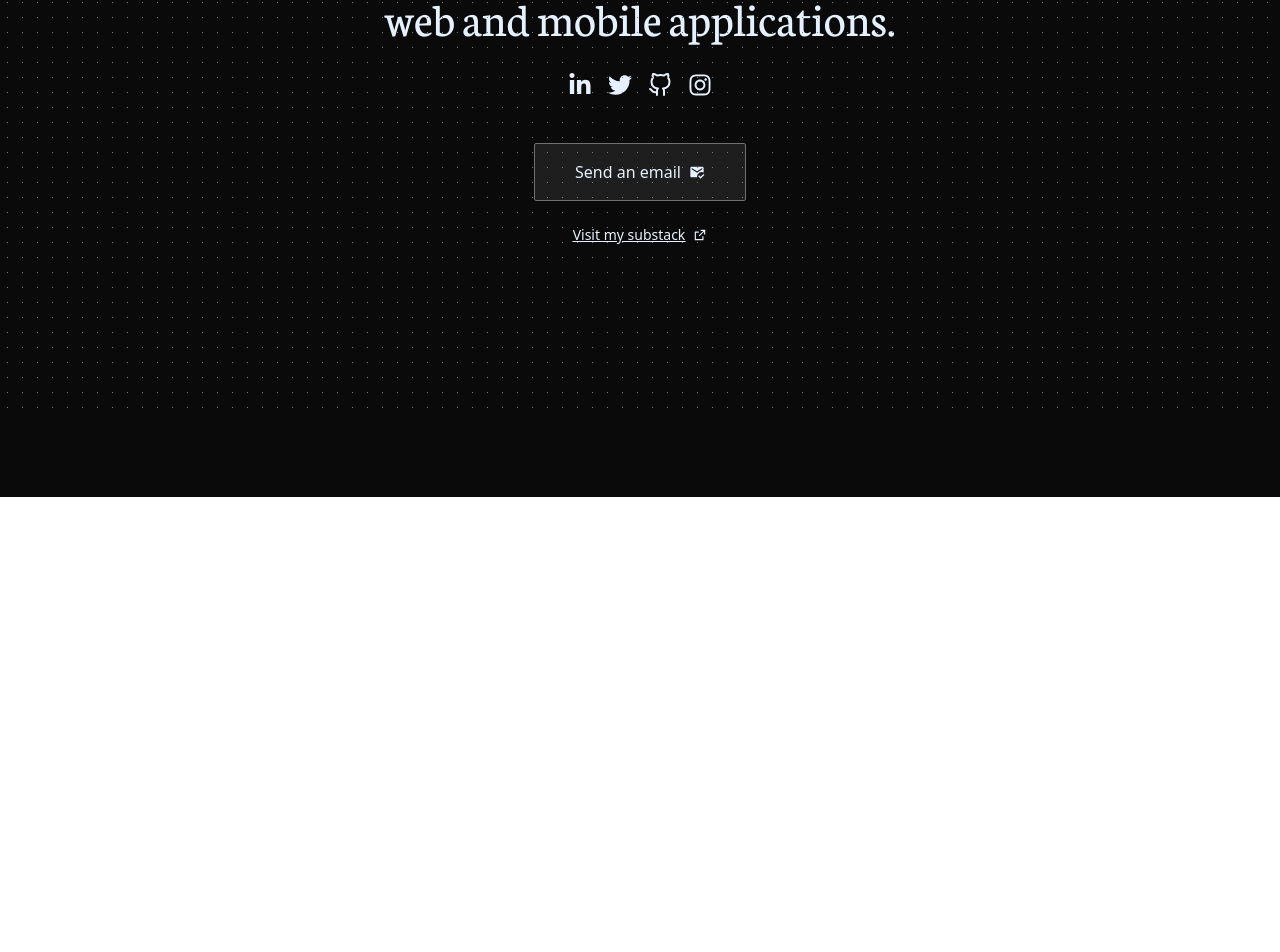
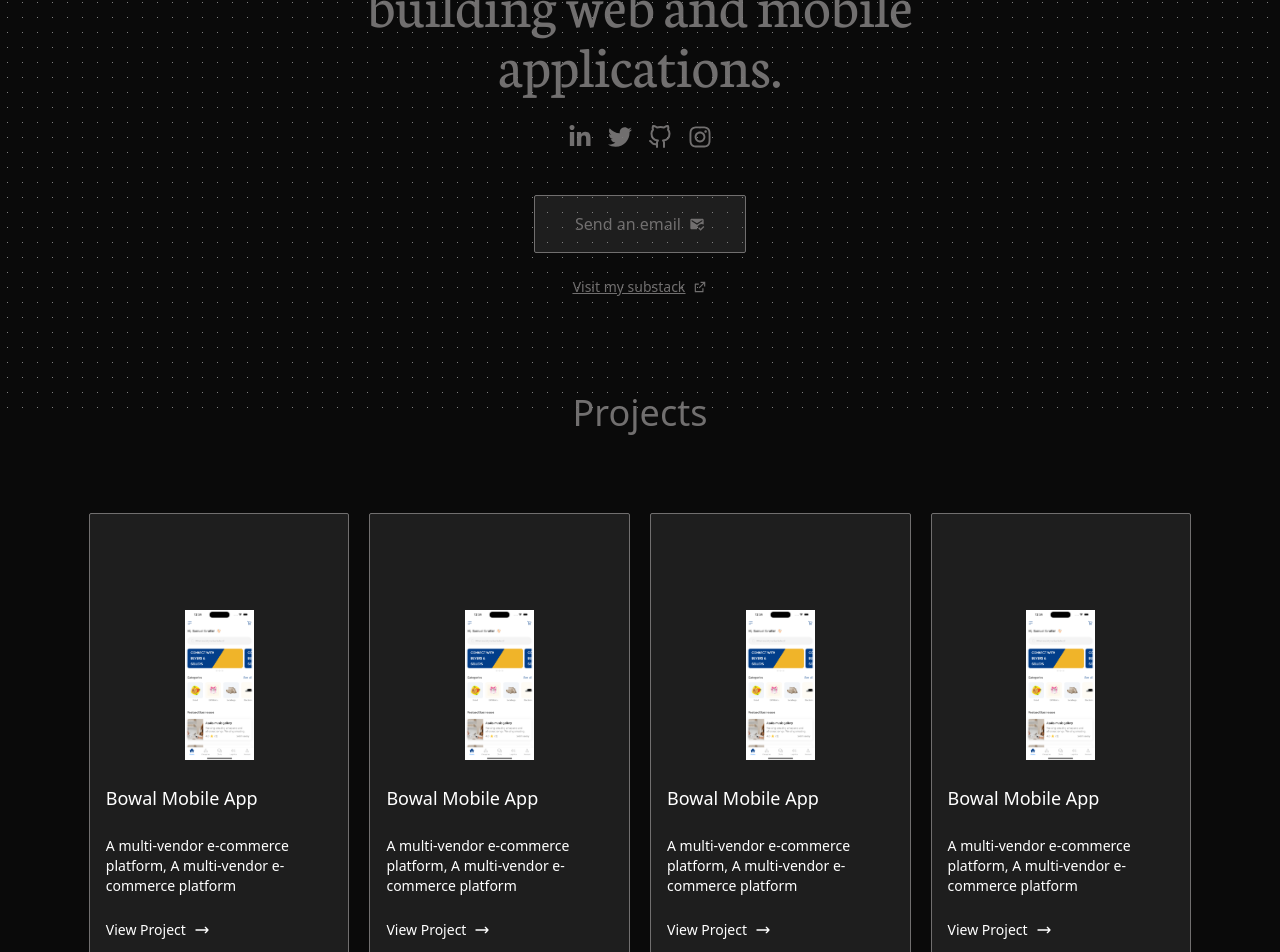
Before and after one commit to kokombo/PersonalSite, a React (Vite) app: page / in a window 1280 px wide. Shown: the part 380-1332 px from the top of the page. Before the commit the page ends 877 px from the top, so only its background shows below. Built offline with nearby package versions, Linux system fonts and the light colour scheme.

Commit message:
project cards

```diff
--- a/src/components/NavigationBar.tsx
+++ b/src/components/NavigationBar.tsx
@@ -8,13 +8,13 @@ const NavigationBar = () => {
         <div>
           <Link
             to="/"
-            className="dark:text-secondary text-black font-NeutonRegular text-lg hover:underline "
+            className="dark:text-gray text-black font-NeutonRegular text-lg hover:underline "
           >
             Home
           </Link>
         </div>
 
-        <div className="dark:text-secondary text-black flex gap-10 items-center font-NeutonRegular text-lg">
+        <div className="dark:text-gray text-black flex gap-10 items-center font-NeutonRegular text-lg">
           <NavLink to="/about" className={"hover:underline"}>
             About
           </NavLink>
--- a/src/components/Project.jsx
+++ /dev/null
@@ -1,13 +0,0 @@
-import React from "react";
-
-const Project = () => {
-  return (
-    <article className="border-[1px] border-gray flex flex-col items-start h-48 rounded-sm">
-      <img />
-      <h2></h2>
-      <p></p>
-    </article>
-  );
-};
-
-export default Project;
--- /dev/null
+++ b/src/components/Project.tsx
@@ -0,0 +1,22 @@
+import { HiOutlineArrowNarrowRight } from "react-icons/hi";
+import { projectType } from "../types/types";
+import { Link } from "react-router-dom";
+
+const Project = ({ title, description, image }: projectType) => {
+  return (
+    <article className="border-[1px] border-gray flex flex-col items-start gap-6 pt-24 pb-8 px-4 rounded-sm text-white dark:bg-grey">
+      <div className="h-[150px] w-full">
+        <img src={image} className="h-full w-full object-contain" />
+      </div>
+
+      <h2 className="text-lg">{title} </h2>
+      <p className="text-sm">{description}</p>
+      <Link to="" className="flex items-center gap-2 hover:text-gray">
+        <p className="text-sm">View Project</p>
+        <HiOutlineArrowNarrowRight />
+      </Link>
+    </article>
+  );
+};
+
+export default Project;
--- a/src/components/index.ts
+++ b/src/components/index.ts
@@ -1,4 +1,5 @@
 import NavigationBar from "./NavigationBar";
 import Icons from "./Icons";
+import Project from "./Project";
 
-export { NavigationBar, Icons };
+export { NavigationBar, Icons, Project };
--- /dev/null
+++ b/src/constant/images.ts
@@ -0,0 +1,3 @@
+import bowal_home from "../assets/images/bowal_home.png";
+
+export default { bowal_home };
--- /dev/null
+++ b/src/constant/index.ts
@@ -0,0 +1,3 @@
+import images from "./images";
+
+export { images };
--- a/src/containers/Header.tsx
+++ b/src/containers/Header.tsx
@@ -5,13 +5,12 @@ import { MdMarkEmailRead } from "react-icons/md";
 
 const Header = () => {
   return (
-    <header className="dark:bg-black bg-white h-screen w-full flex justify-center px-[6.94%]">
-      <div className="dot-background">
-        <div className="dark:text-secondary text-black flex flex-col items-center text-center gap-4 mt-[200px]">
+    <header className=" flex justify-center items-center py-12">
+      <div className="dark:text-gray text-black flex flex-col items-center text-center gap-4 mt-[120px]">
         <h1 className="text-2xl font-NeutonBold">Hi, I'm Samuel</h1>
 
         <article className="flex flex-col items-center gap-8">
-            <h2 className="text-5xl font-NeutonRegular dark:text-secondary text-black max-w-[800px] ">
+          <h2 className="text-6xl font-NeutonRegular dark:text-gray text-black max-w-[800px] ">
             Software Developer with experience building web and mobile
             applications.
           </h2>
@@ -20,19 +19,15 @@ const Header = () => {
 
         <div className="mt-[30px] flex flex-col gap-6">
           <button className="flex items-center border-[1px] border-gray dark:bg-grey py-4 px-10 gap-2 rounded-sm hover:scale-105 text-base">
-              <Link
-                to=""
-                className=" rounded-sm dark:text-secondary text-black "
-              >
+            <Link to="" className=" rounded-sm dark:text-gray text-black ">
               Send an email
             </Link>
             <MdMarkEmailRead />
           </button>
 
-            <div className="flex items-center justify-center gap-2 underline text-sm hover:text-gray">
+          <div className="flex items-center justify-center gap-2 underline text-sm hover:text-secondary">
             <Link to="">Visit my substack </Link>
             <RiExternalLinkLine />
-            </div>
           </div>
         </div>
       </div>
--- a/src/containers/Projects.tsx
+++ b/src/containers/Projects.tsx
@@ -1,5 +1,53 @@
+import { Project } from "../components";
+import { projectType } from "../types/types";
+import { useState } from "react";
+import { images } from "../constant";
+
+const projectData: projectType[] = [
+  {
+    image: images.bowal_home,
+    title: "Bowal Mobile App",
+    description:
+      "A multi-vendor e-commerce platform, A multi-vendor e-commerce platform",
+  },
+  {
+    image: images.bowal_home,
+    title: "Bowal Mobile App",
+    description:
+      "A multi-vendor e-commerce platform, A multi-vendor e-commerce platform",
+  },
+  {
+    image: images.bowal_home,
+    title: "Bowal Mobile App",
+    description:
+      "A multi-vendor e-commerce platform, A multi-vendor e-commerce platform",
+  },
+  {
+    image: images.bowal_home,
+    title: "Bowal Mobile App",
+    description:
+      "A multi-vendor e-commerce platform, A multi-vendor e-commerce platform",
+  },
+  {
+    image: images.bowal_home,
+    title: "Bowal Mobile App",
+    description:
+      "A multi-vendor e-commerce platform, A multi-vendor e-commerce platform",
+  },
+];
+
 const Projects = () => {
-  return <div></div>;
+  const [data] = useState<projectType[]>(projectData);
+  return (
+    <section className="flex flex-col items-center gap-20 py-12">
+      <h2 className="text-gray text-4xl">Projects </h2>
+      <div className="grid gap-6 place-items-center  xl:grid-cols-4 lg:grid-cols-3 sm:grid-cols-2 lg:gap-x-[20px]  ">
+        {data.map((item, index) => (
+          <Project key={index} {...item} />
+        ))}
+      </div>
+    </section>
+  );
 };
 
 export default Projects;
--- a/src/index.css
+++ b/src/index.css
@@ -16,7 +16,7 @@
 
 .dot-background::before {
   content: "";
-  position: absolute;
+  position: fixed;
   top: 0;
   left: 0;
   width: 100%;
--- a/src/pages/Home.tsx
+++ b/src/pages/Home.tsx
@@ -1,9 +1,12 @@
-import { Header } from "../containers";
+import { Header, Projects } from "../containers";
 
 const Home = () => {
   return (
-    <main>
-      <Header />
+    <main className="dark:bg-black bg-white h-full w-full px-[6.94%] ">
+      <div className="dot-background flex flex-col ">
+        <Header />
+        <Projects />
+      </div>
     </main>
   );
 };
--- /dev/null
+++ b/src/types/types.ts
@@ -0,0 +1,5 @@
+export interface projectType {
+  image?: string;
+  title: string;
+  description: string;
+}
```
Also changed, not shown: src/assets/images/bowal_home.png (added). Lines whose indentation alone changed are shown as unchanged.
